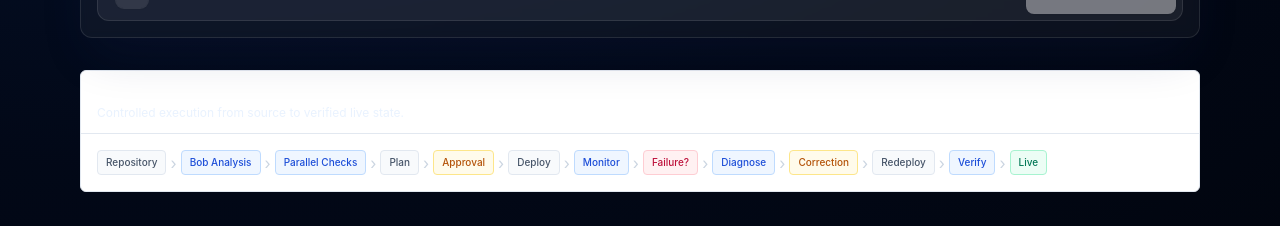
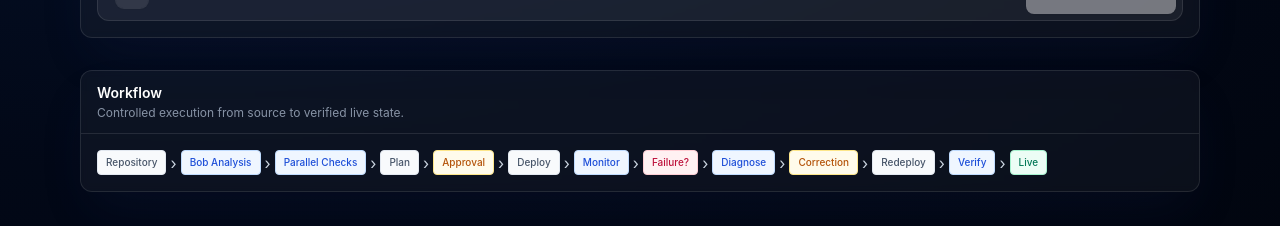
Before and after one commit to adelos-corp/VISA-IBM, a Next.js app in the folder apps/ui/: page / in a window 1280 px wide. Shown: the part 1401-1627 px from the top of the page. Built offline with nearby package versions, Linux system fonts and the light colour scheme; no server answers.

Commit message:
style: apply dark blue page theme

```diff
--- a/apps/ui/src/app/page.tsx
+++ b/apps/ui/src/app/page.tsx
@@ -21,8 +21,8 @@ export default function Home() {
           <div className="p-4"><DeployForm /></div>
         </section>
 
-        <section className="mb-8 rounded-md border border-slate-200 bg-white">
-          <div className="border-b border-slate-200 px-4 py-3">
+        <section className="mb-8 rounded-xl border border-white/10 bg-white/[0.045] shadow-2xl shadow-blue-950/20 backdrop-blur-sm">
+          <div className="border-b border-white/10 px-4 py-3">
             <h2 className="text-sm font-semibold text-white">Workflow</h2>
             <p className="mt-0.5 text-xs text-blue-100/60">Controlled execution from source to verified live state.</p>
           </div>
```
